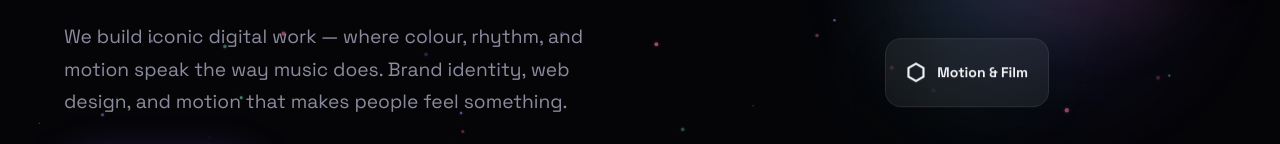
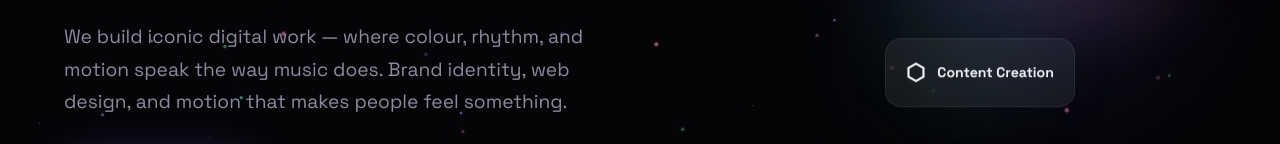
Before and after one commit to hafizafar/blancagency, a plain HTML site: page index.html in a window 1280 px wide. Shown: the part 491-635 px from the top of the page. Drawn offline with Linux system fonts and the light colour scheme.

Commit message:
Update index.html

```diff
--- a/index.html
+++ b/index.html
@@ -68,7 +68,7 @@
       </div>
       <div class="floating-card card-3 reveal-right delay-5">
         <div class="card-icon">⬡</div>
-        <p>Motion & Film</p>
+        <p>Content Creation</p>
       </div>
     </div>
   </section>
```
